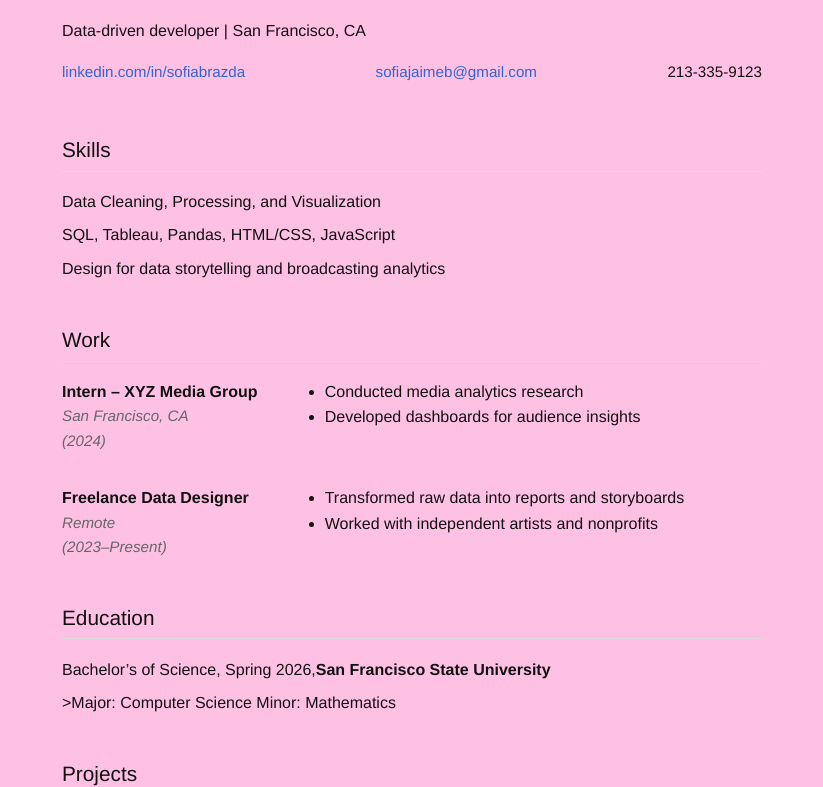
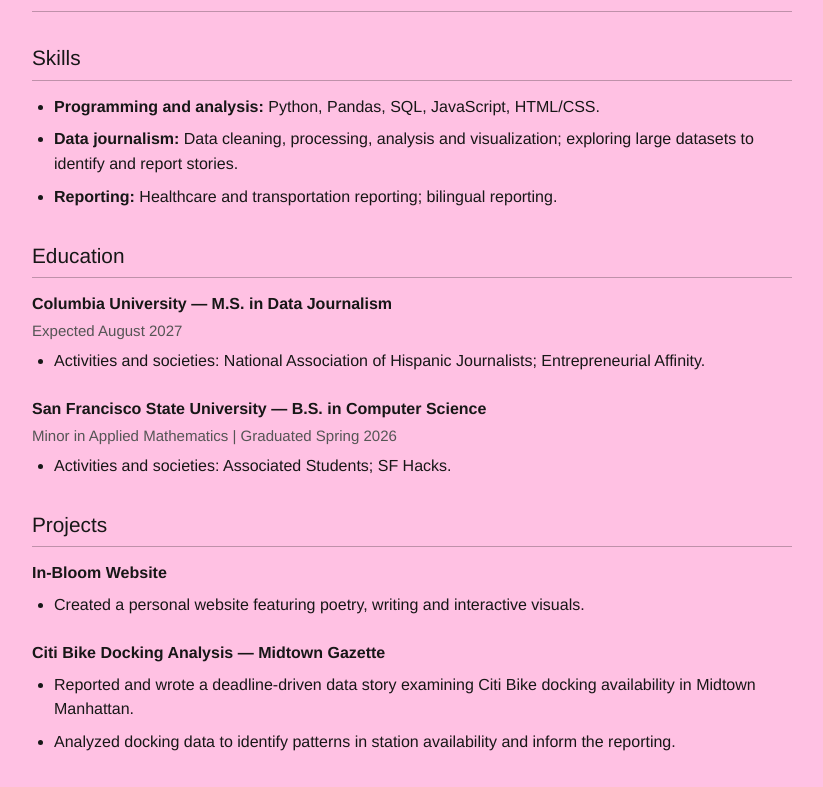
Before and after one commit to sofiabrazda213/in-bloom, a plain HTML site: page cv.html in a window 1280 px wide. Shown: the part 166-953 px from the top of the page, without its empty margins (228-1051 px from the left). Drawn offline with Linux system fonts and the light colour scheme.

Commit message:
Update cv.html

```diff
--- a/cv.html
+++ b/cv.html
@@ -3,174 +3,84 @@
 <head>
   <meta charset="UTF-8" />
   <meta name="viewport" content="width=device-width, initial-scale=1.0" />
-  <title>Sofia Brazda</title>
-  <link rel="stylesheet" href="style.css" />
+  <meta name="description" content="Sofia Brazda — data journalist and computer science graduate." />
+  <title>Sofia Brazda | CV</title>
   <style>
-    body {
-      font-family: Helvetica, Arial, sans-serif;
-      background-color: #fdfcfb;
-      color: #111;
-      margin: 0;
-      padding: 40px 20px;
-      background-color: #ffc1e3;
-    }
-
-    .cv-container {
-      max-width: 700px;
-      margin: auto;
-      line-height: 1.6;
-    }
-
-    h1, h2 {
-      font-weight: normal;
-      border-bottom: 1px solid #ddd;
-      padding-bottom: 0.2em;
-      margin-top: 2em;
-    }
-
-    h1 {
-      font-size: 2rem;
-    }
-
-    h2 {
-      font-size: 1.3rem;
-    }
-
-    .cv-section p {
-      align-items: center;
-      margin: 0.5em 0;
-    }
-
-    .cv-header {
-      /*margin-bottom: 0.5em;*/
-    }
-
-    .cv-header h1 {
-      /*margin-bottom: 0;*/
-    }
-
-    /*
-    .cv-header p {
-      font-style: italic;
-      color: #444;
-      border-bottom: 1px solid #ccc;
-    }
-    */
-
-    .contact-line {
-    display: flex;
-    justify-content: space-between;
-    align-items: center;
-    font-size: 0.95rem;
-    padding-bottom: 0.5em;
-    margin: 0.5em 0;
-    }
-
-    .contact-line a {
-    color: #3366cc;
-    text-decoration: none;
-    margin-right: 1em;
-    }
-
-    .contact-line a:hover {
-    text-decoration: underline;
-    }
-
-    .cv-entry {
-    display: flex;
-    justify-content: space-between;
-    gap: 2rem;
-    margin-bottom: 2em;
-    flex-wrap: wrap;
-    }
-
-    .cv-entry-left {
-    flex: 1 1 30%;
-    font-weight: bold;
-    color: #111;
-    }
-
-    .cv-entry-left .location,
-    .cv-entry-left .date {
-    font-style: italic;
-    color: #666;
-    font-weight: normal;
-    font-size: 0.95rem;
-    }
-
-    .cv-entry-right {
-    flex: 1 1 65%;
-    }
-
-    .cv-entry-right ul {
-    margin: 0;
-    padding-left: 1.2em;
-    list-style-type: disc;
-    }
+    :root { --pink: #ffc1e3; --ink: #171717; --muted: #555; --link: #2459a5; }
+    * { box-sizing: border-box; }
+    body { margin: 0; padding: 42px 22px 70px; background: var(--pink); color: var(--ink); font-family: Helvetica, Arial, sans-serif; line-height: 1.55; }
+    .cv-container { max-width: 760px; margin: 0 auto; }
+    h1 { font-size: 2.15rem; font-weight: 400; margin: 0 0 2px; }
+    .subtitle { margin: 0 0 14px; }
+    .contact-line { display: flex; flex-wrap: wrap; gap: 6px 22px; padding-bottom: 18px; border-bottom: 1px solid rgba(0,0,0,.25); font-size: .94rem; }
+    a { color: var(--link); text-decoration: none; overflow-wrap: anywhere; }
+    a:hover, a:focus-visible { text-decoration: underline; }
+    h2 { font-size: 1.3rem; font-weight: 400; border-bottom: 1px solid rgba(0,0,0,.25); padding-bottom: 5px; margin: 30px 0 14px; }
+    ul { margin: 0; padding-left: 22px; }
+    li { margin-bottom: 8px; }
+    .entry { margin-bottom: 23px; }
+    .entry-title { font-weight: 700; }
+    .entry-meta { color: var(--muted); font-size: .94rem; margin: 2px 0 7px; }
+    .entry ul { margin-top: 7px; }
+    @media (max-width: 560px) { body { padding: 26px 18px 50px; } h1 { font-size: 1.9rem; } .contact-line { display: block; } .contact-line > * { display: block; margin-bottom: 5px; } }
+    @media print { body { background: white; padding: 0; } a { color: inherit; } .cv-container { max-width: none; } .entry { break-inside: avoid; } }
   </style>
 </head>
 <body>
-  <div class="cv-container">
-    <div class="cv-header">
+  <main class="cv-container">
+    <header>
       <h1>Sofia Brazda</h1>
-      <p>Data-driven developer | San Francisco, CA</p>
+      <p class="subtitle">Data-driven journalist | New York, NY</p>
+      <div class="contact-line">
+        <a href="https://www.linkedin.com/in/sofia-michael-brazda-223874275/" target="_blank" rel="noopener noreferrer">LinkedIn</a>
+        <a href="mailto:sofiajaimeb@gmail.com">sofiajaimeb@gmail.com</a>
+        <a href="tel:+12133359123">213-335-9123</a>
       </div>
+    </header>
 
-    <div class="contact-line">
-        <a href="https://www.linkedin.com/in/sofia-michael-brazda-223874275/" target="_blank">linkedin.com/in/sofiabrazda</a>
-        <a href="mailto:sofiajaimeb@gmail.com">sofiajaimeb@gmail.com</a>
-        <span>213-335-9123</span>
-    </div>
+    <section aria-labelledby="skills-heading">
+      <h2 id="skills-heading">Skills</h2>
+      <ul>
+        <li><strong>Programming and analysis:</strong> Python, Pandas, SQL, JavaScript, HTML/CSS.</li>
+        <li><strong>Data journalism:</strong> Data cleaning, processing, analysis and visualization; exploring large datasets to identify and report stories.</li>
+        <li><strong>Reporting:</strong> Healthcare and transportation reporting; bilingual reporting.</li>
+      </ul>
+    </section>
 
-    <div class="cv-section">
-        <h2>Skills</h2>
-        <p>Data Cleaning, Processing, and Visualization</p>
-        <p>SQL, Tableau, Pandas, HTML/CSS, JavaScript</p>
-        <p>Design for data storytelling and broadcasting analytics</p>
-    </div>
-
-    <div class="cv-section">
-        <h2>Work</h2>
-        <div class="cv-entry">
-            <div class="cv-entry-left">
-              Intern – XYZ Media Group
-              <div class="location">San Francisco, CA</div>
-              <div class="date">(2024)</div>
-            </div>
-            <div class="cv-entry-right">
+    <section aria-labelledby="education-heading">
+      <h2 id="education-heading">Education</h2>
+      <div class="entry">
+        <div class="entry-title">Columbia University — M.S. in Data Journalism</div>
+        <div class="entry-meta">Expected August 2027</div>
         <ul>
-                <li>Conducted media analytics research</li>
-                <li>Developed dashboards for audience insights</li>
+          <li>Activities and societies: National Association of Hispanic Journalists; Entrepreneurial Affinity.</li>
         </ul>
       </div>
-        </div>
-
-        <div class="cv-entry">
-            <div class="cv-entry-left">
-              Freelance Data Designer
-              <div class="location">Remote</div>
-              <div class="date">(2023–Present)</div>
-            </div>
-            <div class="cv-entry-right">
+      <div class="entry">
+        <div class="entry-title">San Francisco State University — B.S. in Computer Science</div>
+        <div class="entry-meta">Minor in Applied Mathematics | Graduated Spring 2026</div>
         <ul>
-                <li>Transformed raw data into reports and storyboards</li>
-                <li>Worked with independent artists and nonprofits</li>
+          <li>Activities and societies: Associated Students; SF Hacks.</li>
         </ul>
       </div>
+    </section>
+
+    <section aria-labelledby="projects-heading">
+      <h2 id="projects-heading">Projects</h2>
+      <div class="entry">
+        <div class="entry-title">In-Bloom Website</div>
+        <ul>
+          <li>Created a personal website featuring poetry, writing and interactive visuals.</li>
+        </ul>
       </div>
+      <div class="entry">
+        <div class="entry-title">Citi Bike Docking Analysis — Midtown Gazette</div>
+        <ul>
+          <li>Reported and wrote a deadline-driven data story examining Citi Bike docking availability in Midtown Manhattan.</li>
+          <li>Analyzed docking data to identify patterns in station availability and inform the reporting.</li>
+        </ul>
       </div>
-
-    <div class="cv-section">
-      <h2>Education</h2>
-      <p>Bachelor’s of Science, Spring 2026,<strong>San Francisco State University</strong></p>
-      <p>>Major: Computer Science   Minor: Mathematics</p>
-    </div>
-
-    <div class="cv-section">
-      <h2>Projects</h2>
-      <p><strong>“In Bloom” Website</strong> – Personal creative tech archive integrating blog, visual data, and interactivity</p>
-      <p><strong>Data Project</strong> – An experimental Tableau interface combining poetry and dataset analysis</p>
-    </div>
-  </div>
+    </section>
+  </main>
 </body>
 </html>
```
Lines whose indentation alone changed are shown as unchanged.
